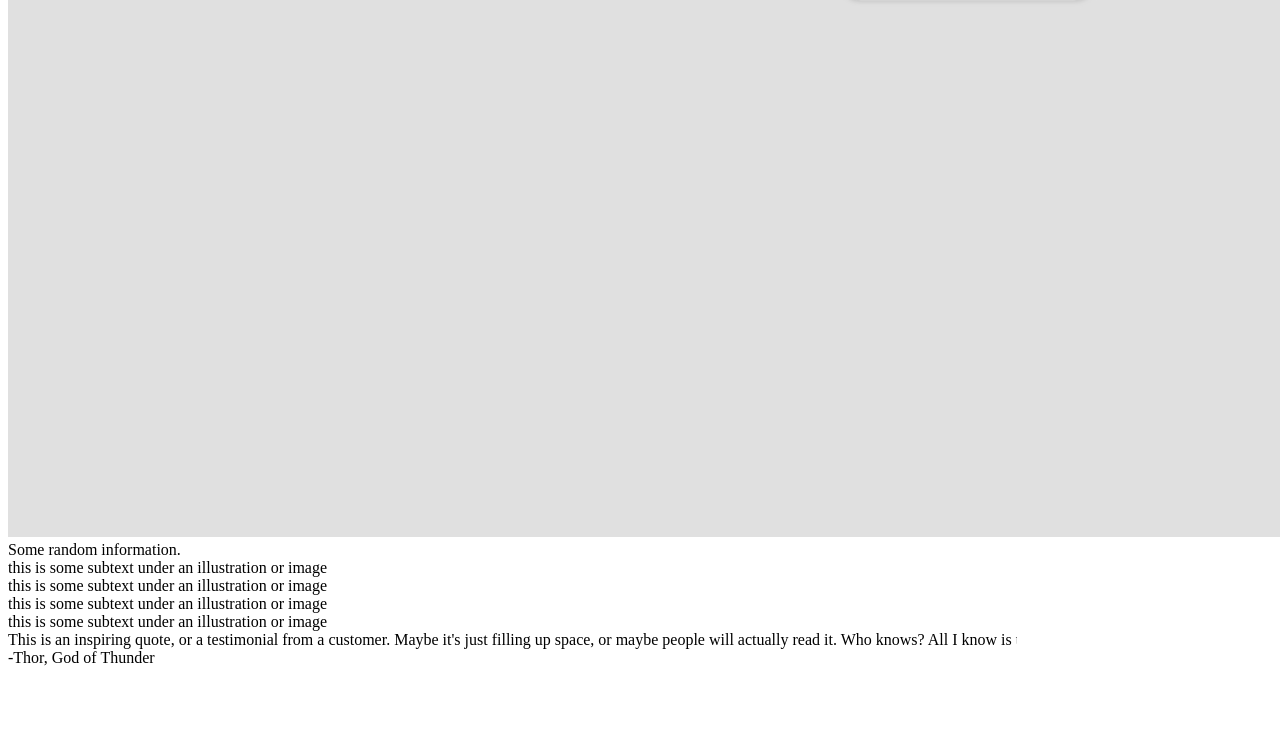
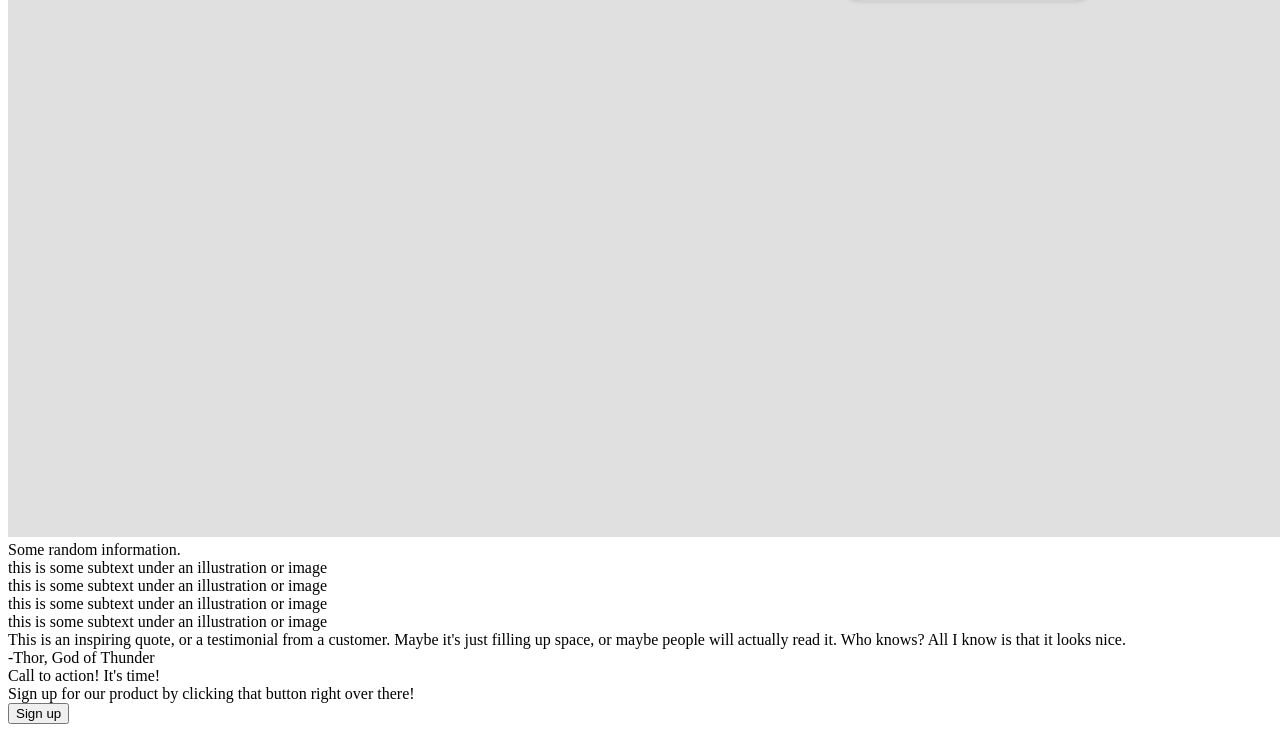
Before and after one commit to lolo-chan/odin-landing-page, a plain HTML site: page index.html in a window 1280 px wide. Shown: the part 912-1644 px from the top of the page. Before the commit the page ends 1587 px from the top, so only its background shows below. Drawn offline with Linux system fonts and the light colour scheme.

Commit message:
Add content to 4th section

```diff
--- a/index.html
+++ b/index.html
@@ -61,7 +61,9 @@
     </div>
 
     <div class="footer">
-
+        <div class="title">Call to action! It's time!</div>
+        <div class="sentence">Sign up for our product by clicking that button right over there!</div>
+        <button>Sign up</button>
     </div>
   </body>
 
```
